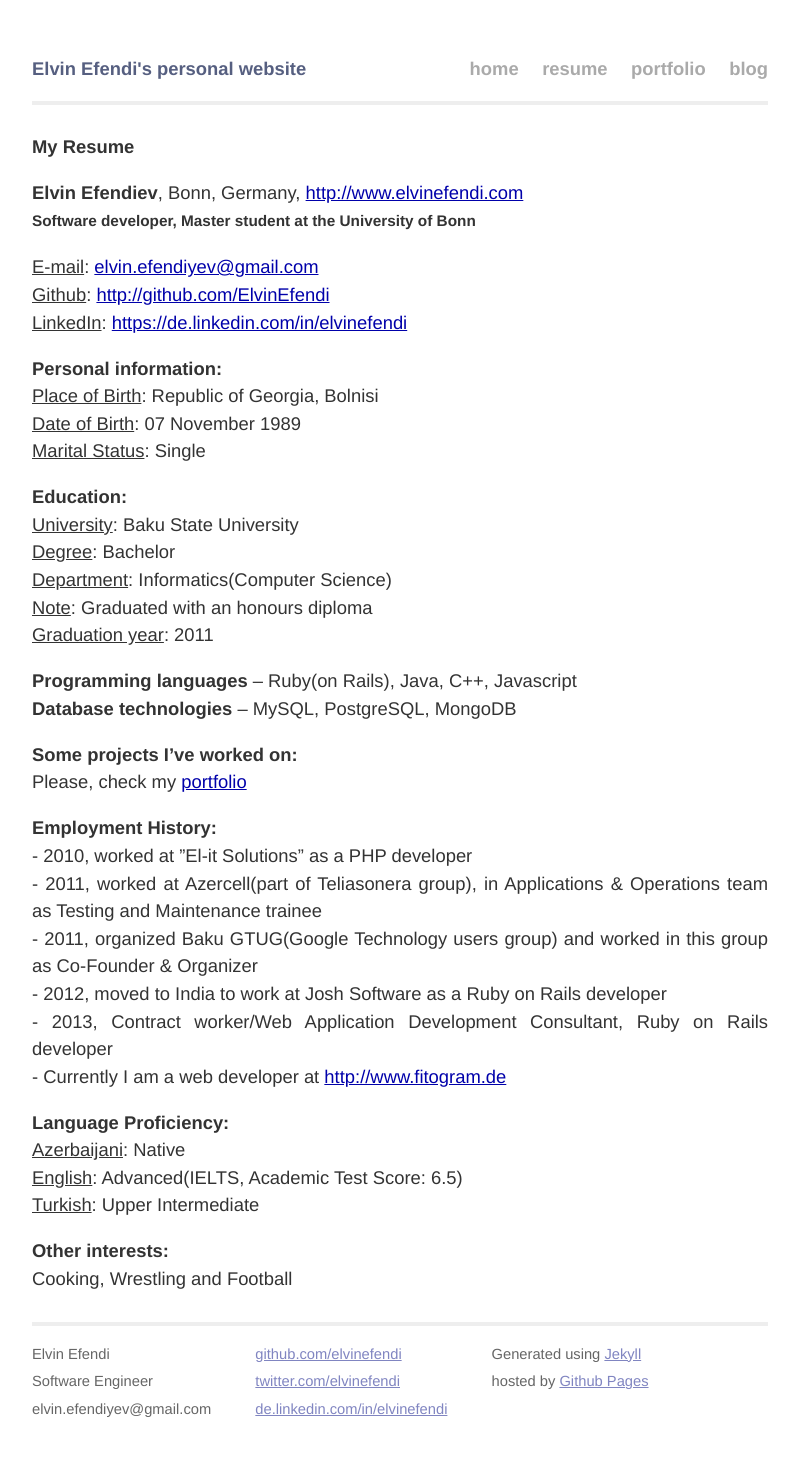
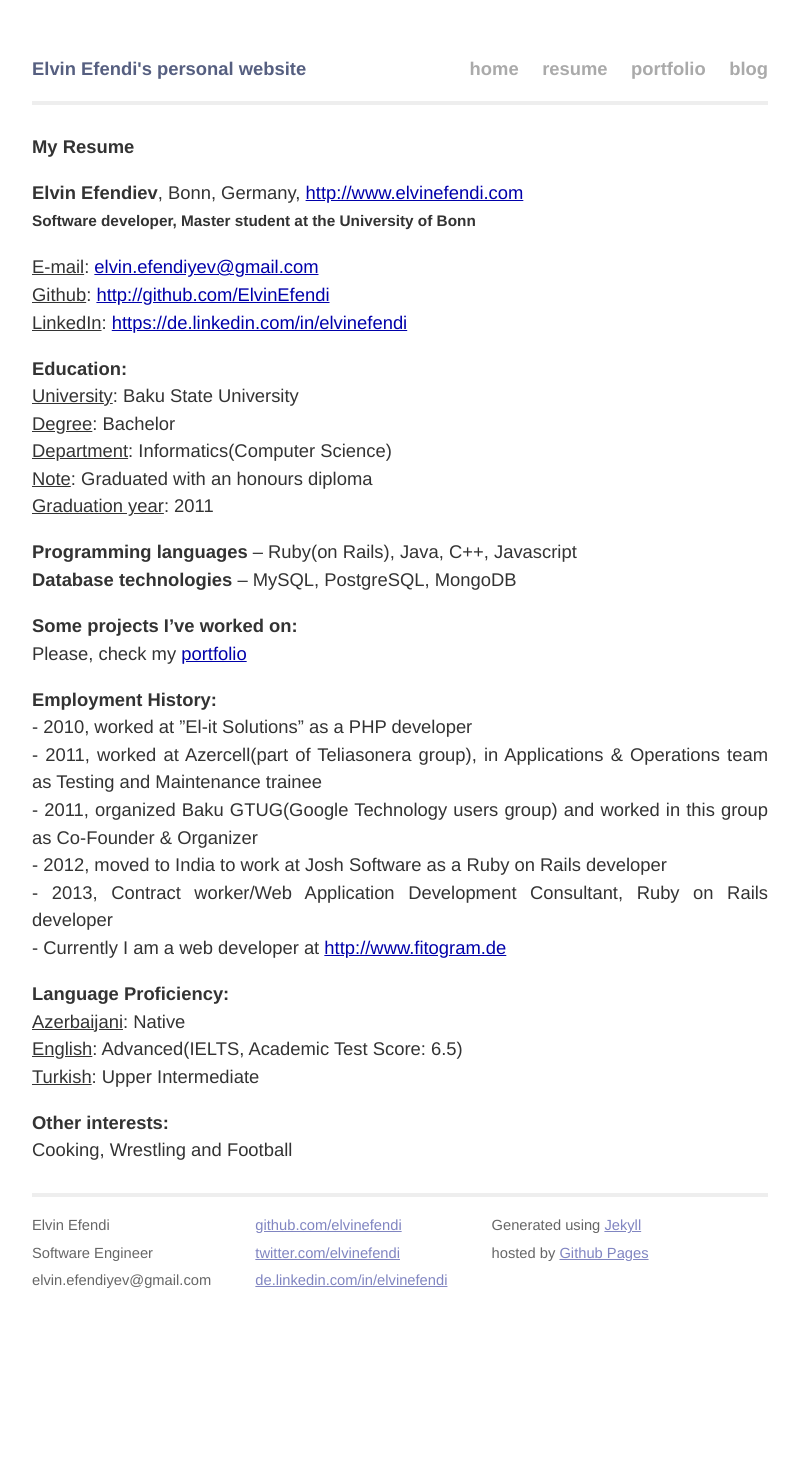
Before and after one commit to ElvinEfendi/elvinefendi.github.io, a Jekyll site: the page built from resume.html, in a window 1280 px wide. Shown: the whole page, without its empty margins (240-1039 px from the left). Built offline with Jekyll 4.4.1, drawn with Linux system fonts in a browser that asks for light colours; after the commit the page ends 1346 px from its top, so only the background shows below that.

Commit message:
delete personal info from resume

```diff
--- a/resume.html
+++ b/resume.html
@@ -13,12 +13,6 @@ title: Resume
 		<u>E-mail</u>: <a href="mailto:elvin.efendiyev@gmail.com">elvin.efendiyev@gmail.com</a><br />
 		<u>Github</u>: <a href="http://github.com/ElvinEfendi">http://github.com/ElvinEfendi</a><br />
 		<u>LinkedIn</u>: <a href="https://de.linkedin.com/in/elvinefendi">https://de.linkedin.com/in/elvinefendi</a>
-	</p>
-	<p>
-		<strong>Personal information:</strong><br />
-		<u>Place of Birth</u>: Republic of Georgia, Bolnisi<br />
-		<u>Date of Birth</u>: 07 November 1989<br />
-		<u>Marital Status</u>: Single
 	</p>
 	<p>
 		<strong>Education:</strong><br />
```
